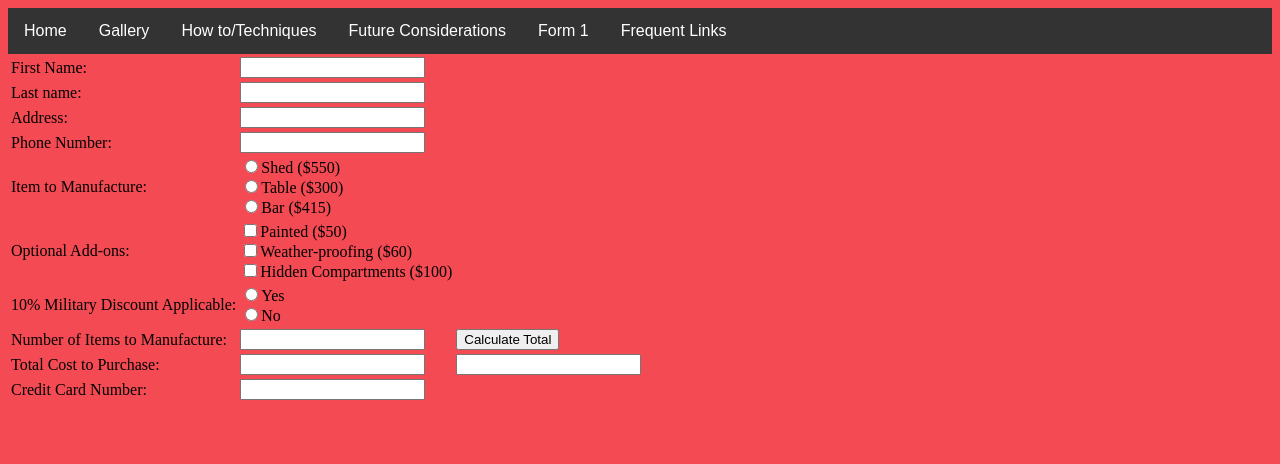
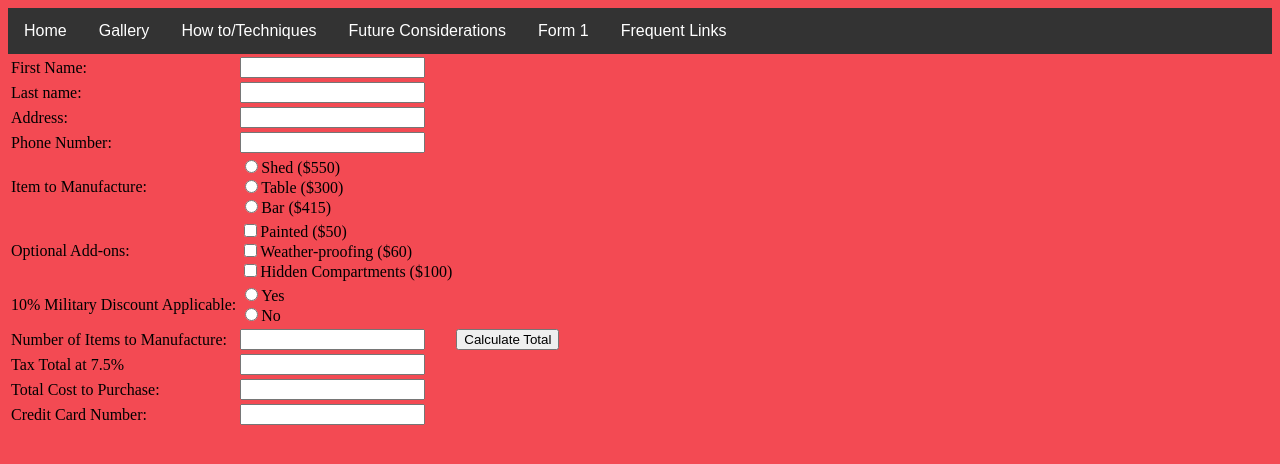
Before and after one commit to JoeFloresII/JoeFloresII.github.io, a plain HTML site: page Form1.html in a window 1280 px wide. Drawn offline with Linux system fonts and the light colour scheme.

Commit message:
Update Form1.html

```diff
--- a/Form1.html
+++ b/Form1.html
@@ -188,8 +188,10 @@
     <td><input type="button" onclick="CalcTotal()" value="Calculate Total"/></td>
   </tr>
   <tr>
+    <td>Tax Total at 7.5%</td>
+    <td><input type="text" id="displaytax"></td>
+  <tr>
     <td>Total Cost to Purchase:</td>
-    <td><input type="text" id="displaytax"></td>
     <td><input type="text" id="displaytotal"></td>
   </tr>
   <tr>
```
